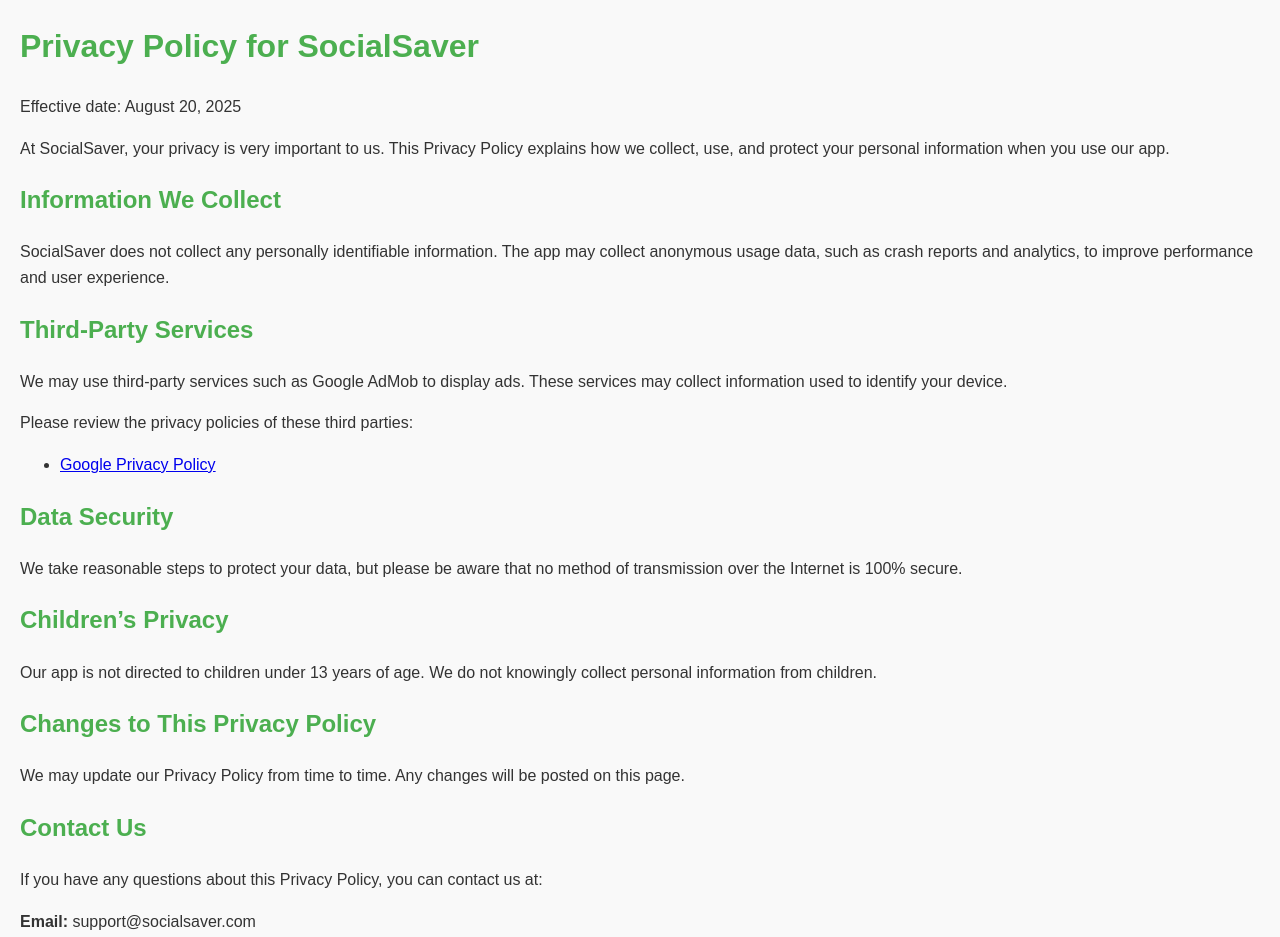
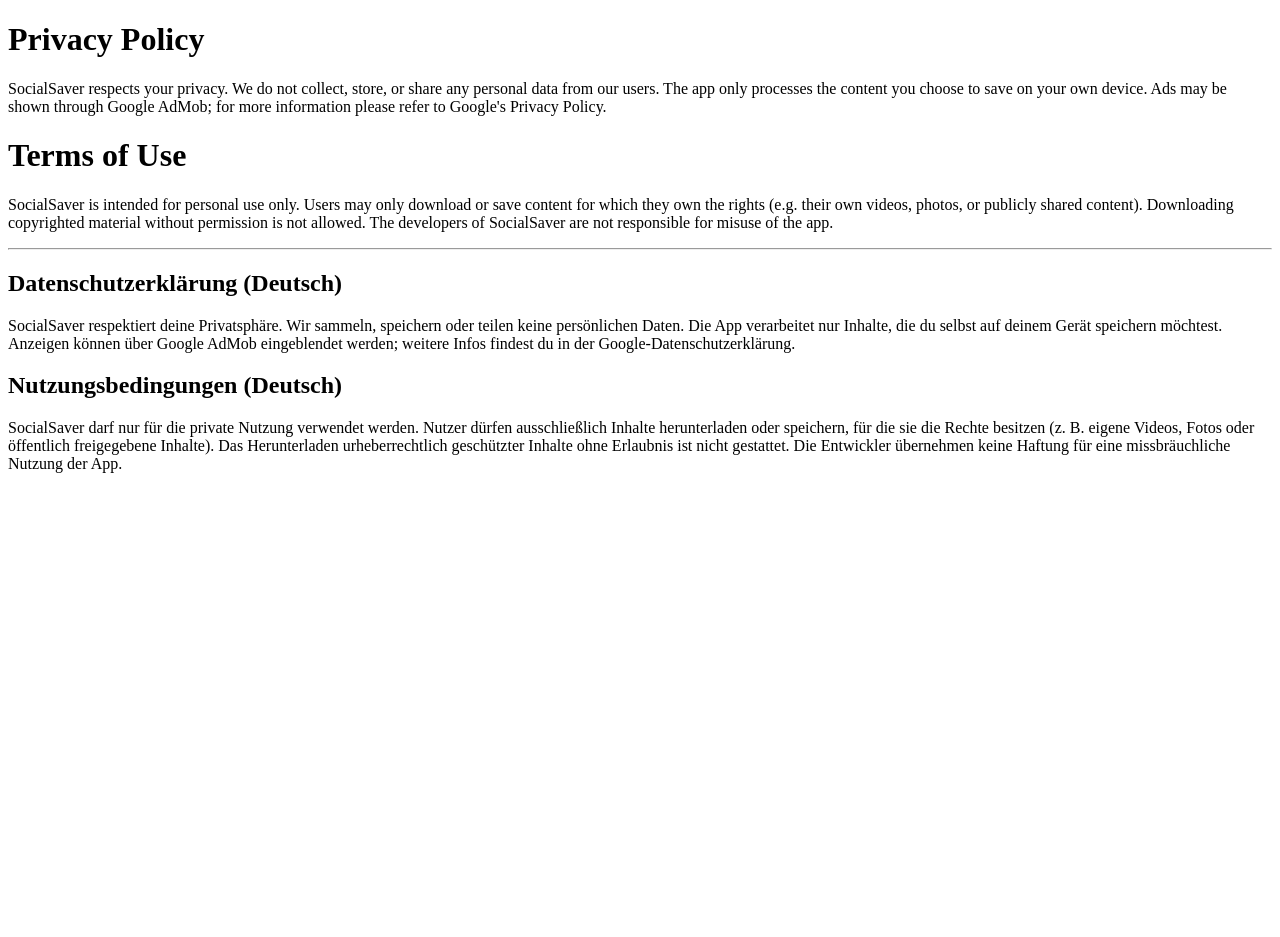
Before and after one commit to Malikdalia/malikdalia.github.io, a plain HTML site: page privacy-policy.html in a window 1280 px wide. After the commit the page ends 800 px from the top, so only its background shows below. Drawn offline with Linux system fonts and the light colour scheme.

Commit message:
Update privacy-policy.html

```diff
--- a/privacy-policy.html
+++ b/privacy-policy.html
@@ -2,49 +2,30 @@
 <html lang="en">
 <head>
   <meta charset="UTF-8">
-  <meta name="viewport" content="width=device-width, initial-scale=1.0">
-  <title>Privacy Policy - SocialSaver</title>
-  <style>
-    body {
-      font-family: Arial, sans-serif;
-      margin: 20px;
-      padding: 0;
-      background: #f9f9f9;
-      color: #333;
-      line-height: 1.6;
-    }
-    h1, h2 {
-      color: #4CAF50;
-    }
-  </style>
+  <title>Privacy Policy & Terms of Use - SocialSaver</title>
 </head>
 <body>
-  <h1>Privacy Policy for SocialSaver</h1>
-  <p>Effective date: August 20, 2025</p>
+  <h1>Privacy Policy</h1>
+  <p>SocialSaver respects your privacy. We do not collect, store, or share any personal data from our users.
+  The app only processes the content you choose to save on your own device.
+  Ads may be shown through Google AdMob; for more information please refer to Google's Privacy Policy.</p>
 
-  <p>At SocialSaver, your privacy is very important to us. This Privacy Policy explains how we collect, use, and protect your personal information when you use our app.</p>
+  <h1>Terms of Use</h1>
+  <p>SocialSaver is intended for personal use only. Users may only download or save content for which they
+  own the rights (e.g. their own videos, photos, or publicly shared content).
+  Downloading copyrighted material without permission is not allowed.
+  The developers of SocialSaver are not responsible for misuse of the app.</p>
 
-  <h2>Information We Collect</h2>
-  <p>SocialSaver does not collect any personally identifiable information. The app may collect anonymous usage data, such as crash reports and analytics, to improve performance and user experience.</p>
+  <hr>
+  <h2>Datenschutzerklärung (Deutsch)</h2>
+  <p>SocialSaver respektiert deine Privatsphäre. Wir sammeln, speichern oder teilen keine persönlichen Daten.
+  Die App verarbeitet nur Inhalte, die du selbst auf deinem Gerät speichern möchtest.
+  Anzeigen können über Google AdMob eingeblendet werden; weitere Infos findest du in der Google-Datenschutzerklärung.</p>
 
-  <h2>Third-Party Services</h2>
-  <p>We may use third-party services such as Google AdMob to display ads. These services may collect information used to identify your device.</p>
-  <p>Please review the privacy policies of these third parties:</p>
-  <ul>
-    <li><a href="https://policies.google.com/privacy" target="_blank">Google Privacy Policy</a></li>
-  </ul>
-
-  <h2>Data Security</h2>
-  <p>We take reasonable steps to protect your data, but please be aware that no method of transmission over the Internet is 100% secure.</p>
-
-  <h2>Children’s Privacy</h2>
-  <p>Our app is not directed to children under 13 years of age. We do not knowingly collect personal information from children.</p>
-
-  <h2>Changes to This Privacy Policy</h2>
-  <p>We may update our Privacy Policy from time to time. Any changes will be posted on this page.</p>
-
-  <h2>Contact Us</h2>
-  <p>If you have any questions about this Privacy Policy, you can contact us at:</p>
-  <p><b>Email:</b> support@socialsaver.com</p>
+  <h2>Nutzungsbedingungen (Deutsch)</h2>
+  <p>SocialSaver darf nur für die private Nutzung verwendet werden.
+  Nutzer dürfen ausschließlich Inhalte herunterladen oder speichern, für die sie die Rechte besitzen (z. B. eigene Videos, Fotos oder öffentlich freigegebene Inhalte).
+  Das Herunterladen urheberrechtlich geschützter Inhalte ohne Erlaubnis ist nicht gestattet.
+  Die Entwickler übernehmen keine Haftung für eine missbräuchliche Nutzung der App.</p>
 </body>
 </html>
```
